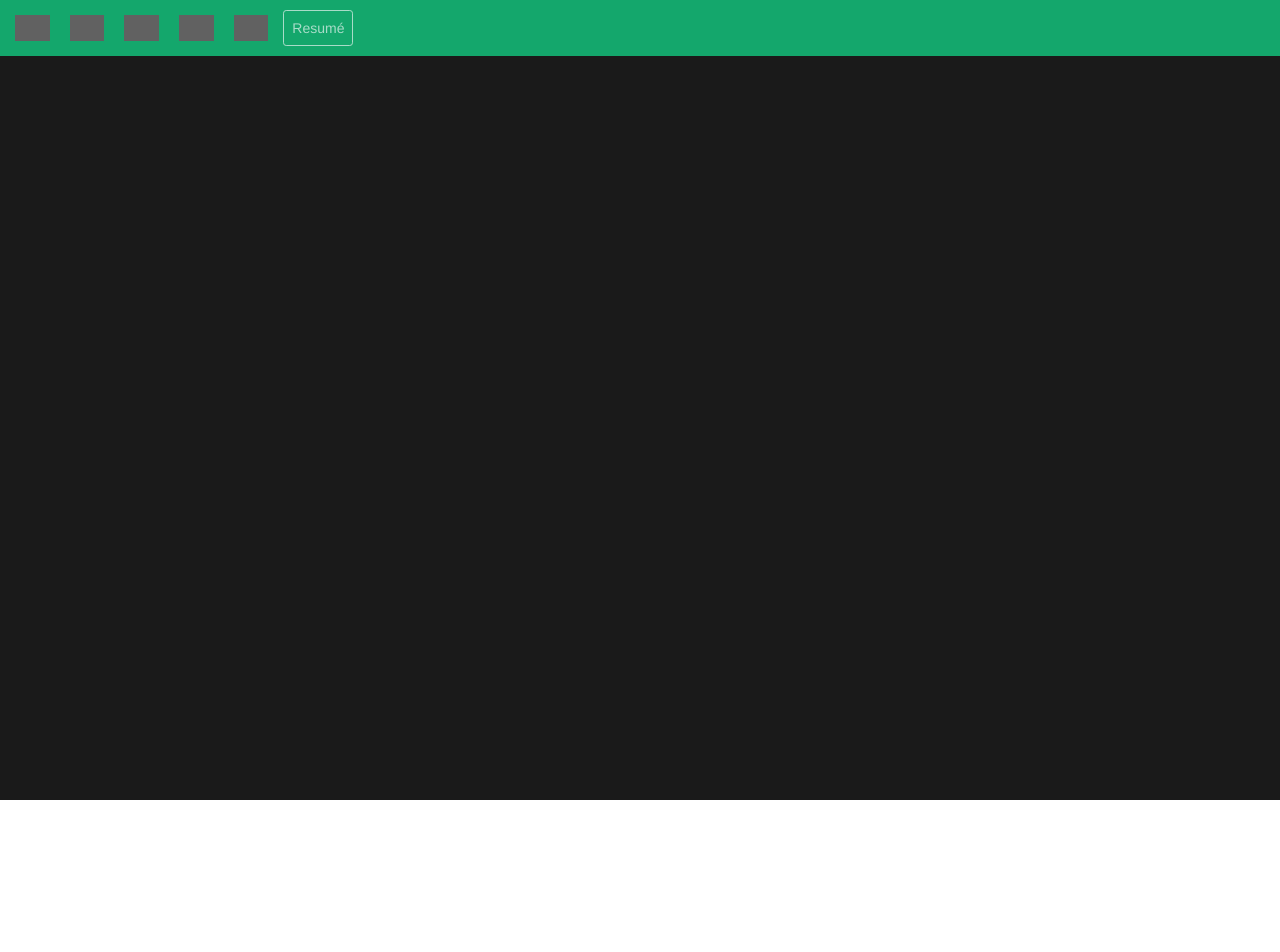
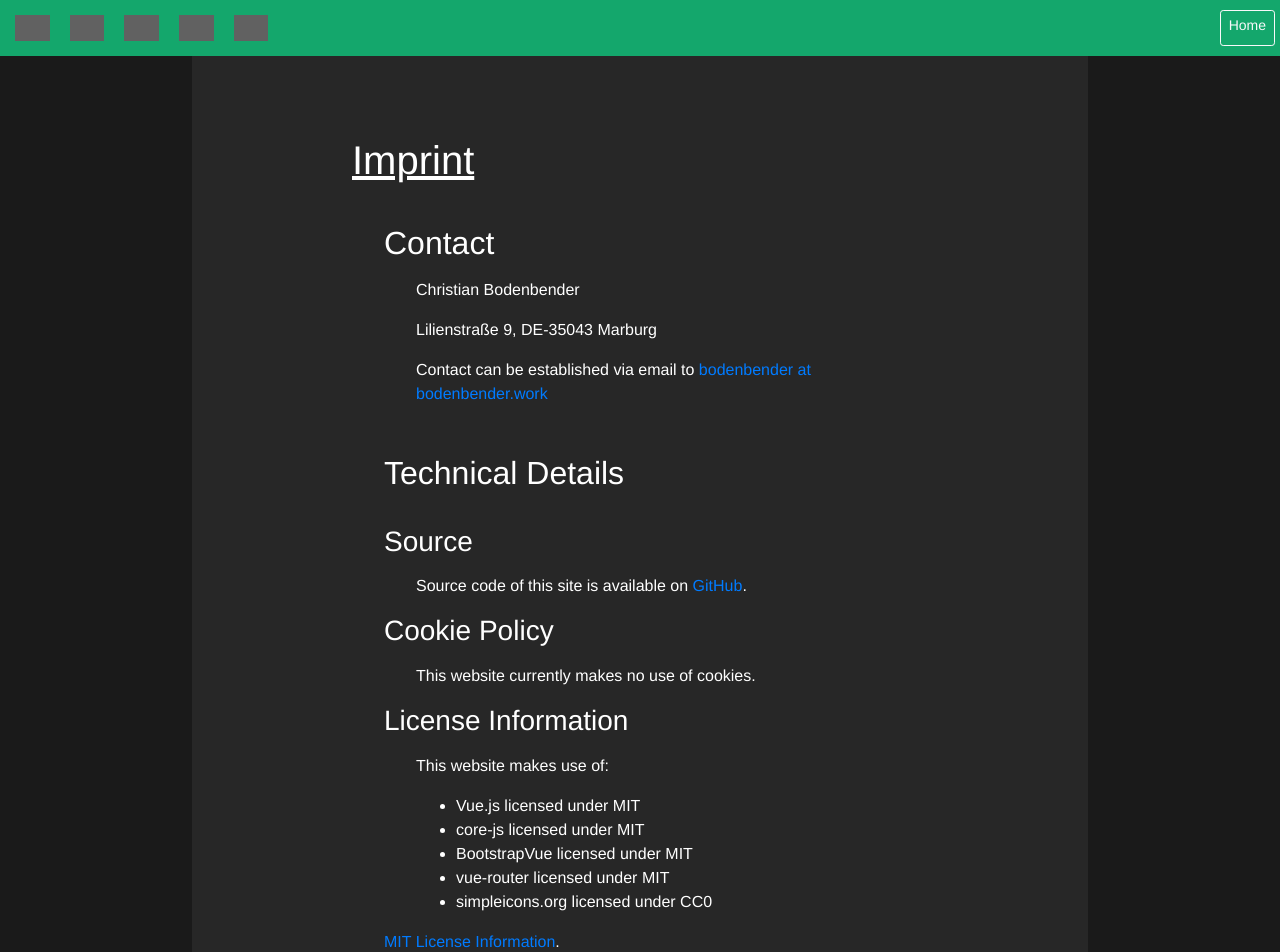
Before and after one commit to KeyboardKobold/bodenbender.work, a Vue app: page /imprint in a window 1280 px wide. Shown: the top 952 px of the page. Before the commit the page ends 800 px from the top, so only its background shows below. Built offline with nearby package versions, Linux system fonts and the light colour scheme; grey boxes are pictures that could not be loaded.

Commit message:
added imprint/legal, added 404, improved navigation

```diff
--- a/src/App.vue
+++ b/src/App.vue
@@ -1,7 +1,9 @@
 <template>
   <div id="app">
     <Navigation id="navigation"/>
-    <router-view></router-view>
+    <div id="content">
+      <router-view></router-view>
+    </div>
   </div>
 </template>
 
@@ -9,7 +11,7 @@
 import Navigation from "@/components/Navigation";
 
 export default {
-  name: 'Christian Bodenbender',
+  name: 'App',
   components: {
     Navigation,
   }
@@ -33,12 +35,6 @@ export default {
   background-color: #272727;
 }
 
-#panels {
-  display: flex;
-  flex-flow: column wrap;
-  justify-content: space-evenly;
-}
-
 #navigation {
   background-color: #14A76C;
 }
--- a/src/components/Navigation.vue
+++ b/src/components/Navigation.vue
@@ -1,6 +1,5 @@
 <template>
     <div class="content">
-        <!-- TODO add sidebar links for xing, linkedin, resume pdf, other webapps -->
         <div class="left-nav">
             <a class="github" href="https://github.com/KeyboardKobold">
                 <img height="26" src="https://cdn.jsdelivr.net/npm/simple-icons@v2/icons/github.svg" />
@@ -19,16 +18,25 @@
             </a>
             <b-button class="cv" size="sm" variant="outline-light" disabled >Resumé</b-button>
         </div>
+        <div class="right-nav">
+            <b-button class="home" size="sm" variant="outline-light" :to="{ name: 'home'}">Home</b-button>
+            <b-button class="legal" size="sm" variant="outline-light" :to="{ name: 'imprint'}">Imprint</b-button>
+        </div>
     </div>
 </template>
 
 <script>
     export default {
-        name: "Sidebar"
+        name: "Navigation",
     }
 </script>
 
 <style scoped>
+
+.content {
+    display: flex;
+    justify-content: space-between;
+}
 
 .left-nav {
     padding: 5px 0 5px 5px;
@@ -44,4 +52,22 @@
     filter: invert(1);
 }
 
+.right-nav {
+    padding: 5px 0 5px 5px;
+    display: flex;
+    justify-content: flex-end;
+}
+
+.right-nav * {
+    margin: 5px;
+}
+
+.right-nav >>> .router-link-exact-active {
+    display: none;
+}
+
+.cv {
+    display: none;
+}
+
 </style>
--- a/src/components/Skills.vue
+++ b/src/components/Skills.vue
@@ -37,6 +37,7 @@
                         <li>MongoDB</li>
                         <li>MySQL, PostgreSQL</li>
                         <li>VueJS</li>
+                        <li>AWS</li>
                     </ul>
                 </div>
             </div>
--- a/src/router.js
+++ b/src/router.js
@@ -1,6 +1,8 @@
 import Vue from 'vue'
 import Router from 'vue-router'
 import Home from './views/Home.vue'
+import Imprint from './views/Imprint.vue'
+import SiteNotFound from './views/SiteNotFound.vue'
 
 Vue.use(Router)
 
@@ -11,6 +13,17 @@ export default  new Router( {
             path: '/',
             name: 'home',
             component: Home
+        },
+        {
+            path: '/imprint',
+            name: 'imprint',
+            component: Imprint
+        },
+        {
+            // will match everything
+            path: '*',
+            name: '404',
+            component: SiteNotFound
         }
     ]
 })
--- a/src/views/Home.vue
+++ b/src/views/Home.vue
@@ -1,5 +1,5 @@
 <template>
-    <div id="content">
+    <div class="content">
         <About id="about"/>
         <hr>
         <div id="panels">
@@ -9,7 +9,6 @@
 </template>
 
 <script>
-
     import About from "@/components/About";
     import Skills from "@/components/Skills";
     export default {
@@ -20,4 +19,10 @@
 
 <style scoped>
 
+    #panels {
+        display: flex;
+        flex-flow: column wrap;
+        justify-content: space-evenly;
+    }
+
 </style>
--- /dev/null
+++ b/src/views/Imprint.vue
@@ -0,0 +1,70 @@
+<template>
+    <div class="content">
+        <h1>Imprint</h1>
+
+        <div class="contact">
+            <h2>Contact</h2>
+            <p>Christian Bodenbender</p>
+            <p>Lilienstraße 9, DE-35043 Marburg</p>
+            <p>Contact can be established via email to <a class="mail" href="mailto:bodenbender@bodenbender.work">bodenbender at bodenbender.work</a></p>
+        </div>
+
+        <div class="tech">
+            <h2>Technical Details</h2>
+            <br>
+            <h3>Source</h3>
+            <p>Source code of this site is available on <a href="https://github.com/KeyboardKobold/bodenbender.work">GitHub</a>.</p>
+
+            <h3>Cookie Policy</h3>
+            <p>This website currently makes no use of cookies.</p>
+
+            <h3>License Information</h3>
+            <p>This website makes use of:</p>
+            <ul>
+                <li>Vue.js licensed under MIT</li>
+                <li>core-js licensed under MIT</li>
+                <li>BootstrapVue licensed under MIT</li>
+                <li>vue-router licensed under MIT</li>
+                <li>simpleicons.org licensed under CC0</li>
+            </ul>
+            <a href="https://opensource.org/licenses/MIT">MIT License Information</a>.
+        </div>
+    </div>
+</template>
+
+<script>
+    export default {
+        name: "Imprint"
+    }
+</script>
+
+<style scoped>
+
+.content {
+    display: flex;
+    flex-flow: column wrap;
+    justify-content: center;
+    padding: 5em 10em 2em 10em;
+}
+
+.contact {
+    margin: 2em 0 0 2em;
+}
+
+.tech {
+    margin: 2em 0 0 2em;
+}
+
+p {
+    margin: 1em 0 1em 2em;
+}
+
+ul {
+    margin: 1em 0 1em 2em;
+}
+
+h1 {
+    text-decoration: underline;
+}
+
+</style>
--- /dev/null
+++ b/src/views/SiteNotFound.vue
@@ -0,0 +1,31 @@
+<template>
+    <div class="content">
+        <p class="code">404 Not Found</p>
+        <p class="description">The site you were looking for was not found on this server.</p>
+    </div>
+</template>
+
+<script>
+    export default {
+        name: "SiteNotFound"
+    }
+</script>
+
+<style scoped>
+
+.content {
+    display: flex;
+    flex-flow: column wrap;
+    justify-content: center;
+    align-items: center;
+    padding: 6em 0 6em 0;
+}
+
+.code {
+    font-size: 5em;
+}
+
+.description {
+    font-size: 2em;
+}
+</style>
```
